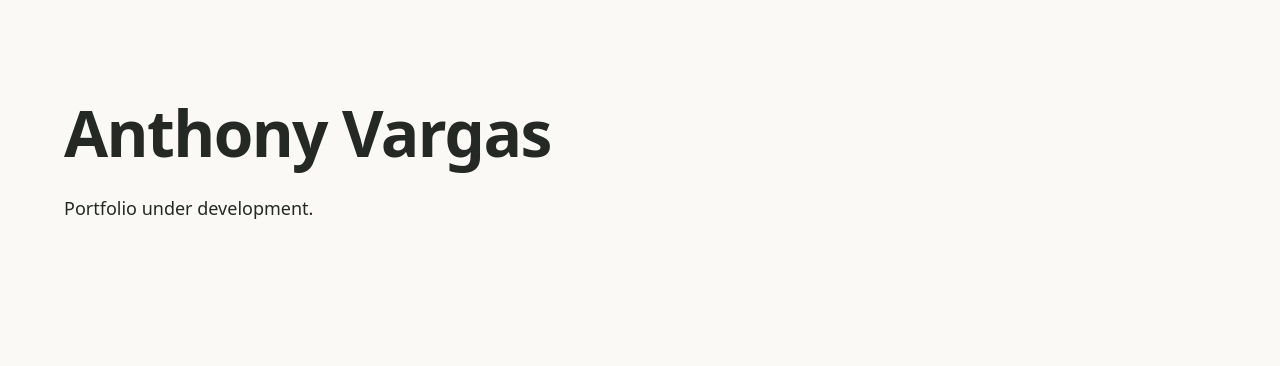
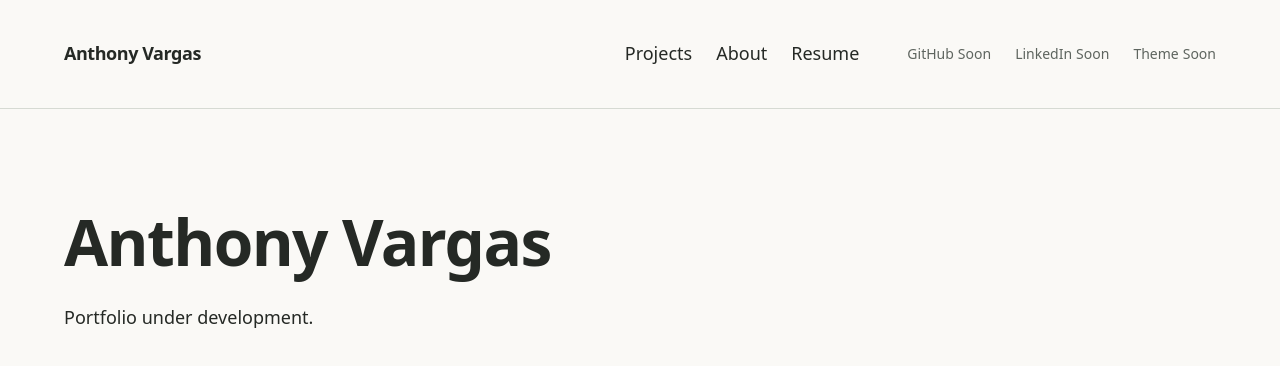
Before and after one commit to tonyvargas312/portfolio, a React (Vite) app: page / in a window 1280 px wide. Shown: the top 366 px of the page. Built offline with nearby package versions, Linux system fonts and the light colour scheme.

Commit message:
feat: add portfolio navegation

```diff
--- a/src/App.tsx
+++ b/src/App.tsx
@@ -1,9 +1,14 @@
+import Navbar from './components/Navbar'
+
 function App() {
   return (
-    <main className="container page stack">
-      <h1>Anthony Vargas</h1>
-      <p>Portfolio under development.</p>
-    </main>
+    <>
+      <Navbar />
+      <main id="main-content" className="container page stack" tabIndex={-1}>
+        <h1>Anthony Vargas</h1>
+        <p>Portfolio under development.</p>
+      </main>
+    </>
   )
 }
 
--- /dev/null
+++ b/src/components/Navbar.css
@@ -0,0 +1,99 @@
+.navbar {
+  border-block-end: 1px solid var(--color-border);
+}
+
+.navbar__inner {
+  display: flex;
+  flex-wrap: wrap;
+  align-items: center;
+  gap: var(--space-4) var(--space-8);
+  padding-block: var(--space-6);
+}
+
+.navbar__brand {
+  margin-inline-end: auto;
+  color: var(--color-text);
+  font-weight: var(--weight-heading);
+  letter-spacing: var(--tracking-heading);
+  text-decoration: none;
+}
+
+.navbar__links,
+.navbar__utilities {
+  display: flex;
+  flex-wrap: wrap;
+  align-items: center;
+  gap: var(--space-2) var(--space-6);
+}
+
+.navbar__links {
+  margin: 0;
+  padding: 0;
+  list-style: none;
+}
+
+.navbar__link,
+.navbar__placeholder,
+.navbar__theme,
+.navbar__brand {
+  display: inline-flex;
+  align-items: center;
+  min-block-size: 2.75rem;
+}
+
+.navbar__link {
+  color: var(--color-text);
+  text-decoration: none;
+}
+
+.navbar__link:hover,
+.navbar__brand:hover {
+  color: var(--color-accent-hover);
+  text-decoration: underline;
+}
+
+.navbar__utilities {
+  font-size: var(--text-small);
+}
+
+.navbar__placeholder,
+.navbar__theme {
+  gap: var(--space-1);
+  color: var(--color-text-muted);
+}
+
+.navbar__theme {
+  padding: 0;
+  border: 0;
+  background: transparent;
+  opacity: 1;
+}
+
+.navbar__soon {
+  font-size: var(--text-small);
+}
+
+.navbar__skip {
+  position: absolute;
+  inset-block-start: var(--space-2);
+  inset-inline-start: var(--page-gutter);
+  z-index: 1;
+  padding: var(--space-2) var(--space-4);
+  background: var(--color-surface);
+}
+
+.navbar__skip:not(:focus) {
+  inline-size: 1px;
+  block-size: 1px;
+  padding: 0;
+  overflow: hidden;
+  clip-path: inset(50%);
+  white-space: nowrap;
+}
+
+@media (min-width: 64rem) {
+  .navbar__inner {
+    padding-block: var(--space-8);
+    column-gap: var(--space-12);
+  }
+}
--- /dev/null
+++ b/src/components/Navbar.tsx
@@ -0,0 +1,75 @@
+import './Navbar.css'
+
+type NavbarProps = {
+  githubUrl?: string
+  linkedinUrl?: string
+}
+
+const primaryLinks = [
+  { label: 'Projects', href: '/projects' },
+  { label: 'About', href: '/about' },
+  { label: 'Resume', href: '/resume' },
+]
+
+function Navbar({ githubUrl, linkedinUrl }: NavbarProps) {
+  const profileLinks = [
+    { label: 'GitHub', href: githubUrl },
+    { label: 'LinkedIn', href: linkedinUrl },
+  ]
+
+  return (
+    <header className="navbar">
+      <a className="navbar__skip" href="#main-content">
+        Skip to content
+      </a>
+      <div className="container navbar__inner">
+        <a className="navbar__brand" href="/" aria-label="Anthony Vargas, home">
+          Anthony Vargas
+        </a>
+        <nav aria-label="Primary">
+          <ul className="navbar__links">
+            {primaryLinks.map(({ label, href }) => (
+              <li key={href}>
+                <a className="navbar__link" href={href}>{label}</a>
+              </li>
+            ))}
+          </ul>
+        </nav>
+        <div className="navbar__utilities">
+          <nav aria-label="Social profiles">
+            <ul className="navbar__links">
+              {profileLinks.map(({ label, href }) => (
+                <li key={label}>
+                  {href ? (
+                    <a className="navbar__link" href={href}>{label}</a>
+                  ) : (
+                    <span
+                      className="navbar__placeholder"
+                      role="link"
+                      aria-disabled="true"
+                      aria-label={`${label} profile coming soon`}
+                      title={`${label} profile coming soon`}
+                    >
+                      {label}
+                      <span className="navbar__soon">Soon</span>
+                    </span>
+                  )}
+                </li>
+              ))}
+            </ul>
+          </nav>
+          <button
+            className="navbar__theme"
+            type="button"
+            disabled
+            aria-label="Theme toggle coming soon"
+          >
+            Theme <span className="navbar__soon">Soon</span>
+          </button>
+        </div>
+      </div>
+    </header>
+  )
+}
+
+export default Navbar
```
Also changed, not shown: 1 other file (tests, documents, lock files or other folders).
